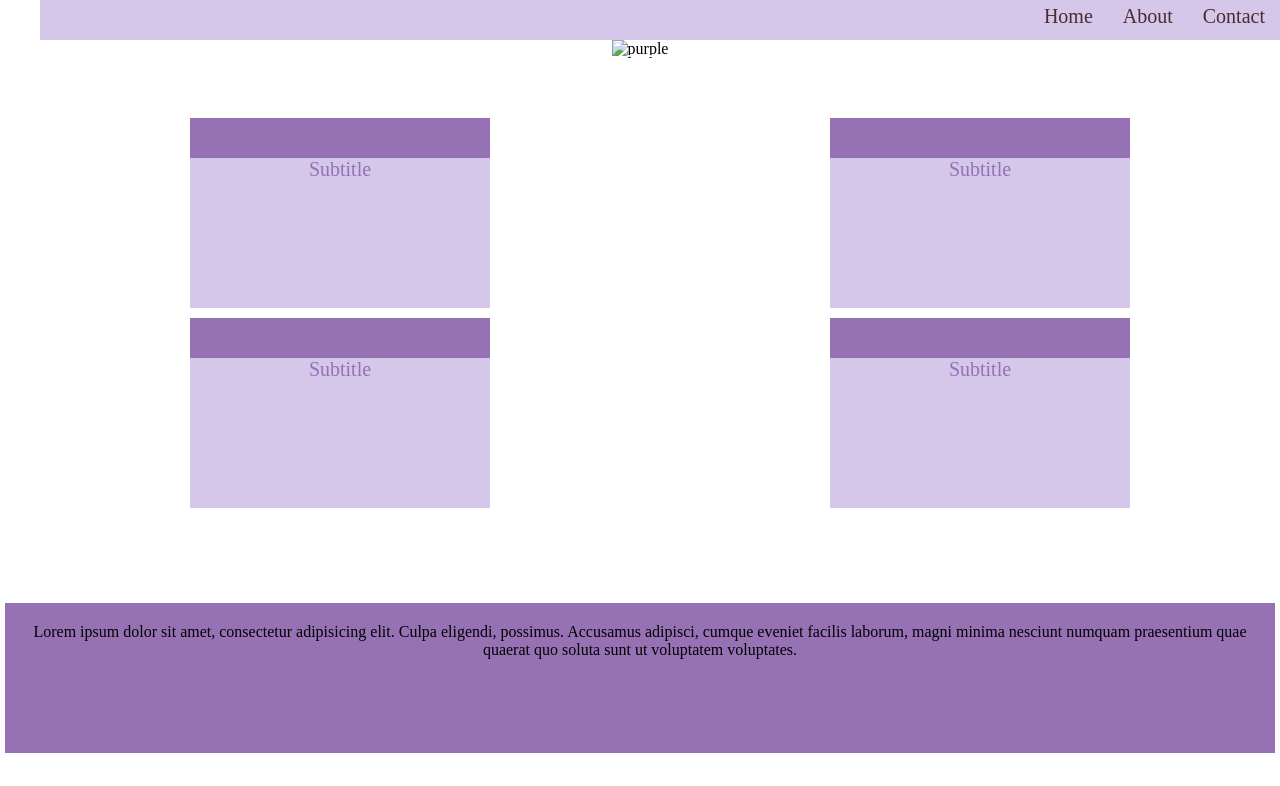
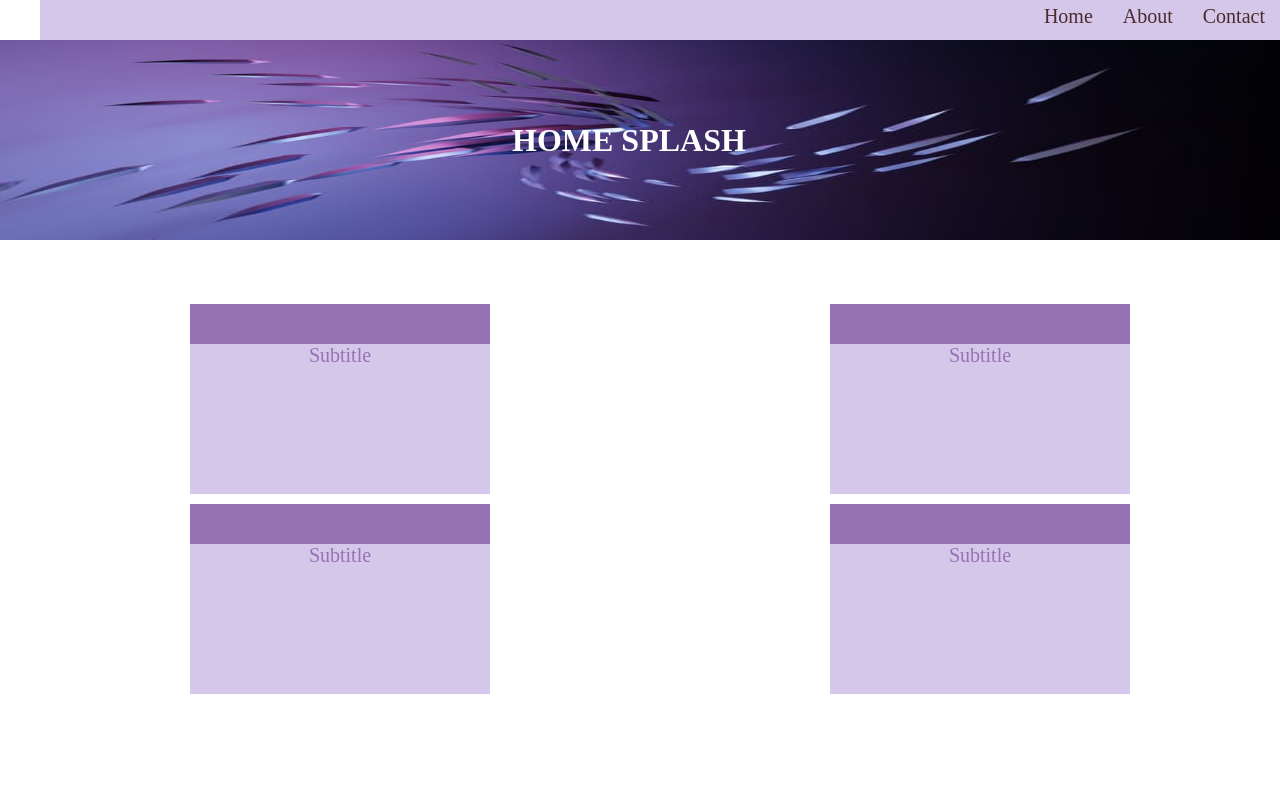
Before and after one commit to spencer-navy/FlexBox, a plain HTML site: page index.html in a window 1280 px wide. Shown: the top 786 px of the page. Drawn offline with Linux system fonts and the light colour scheme.

Commit message:
Update index.html

```diff
--- a/index.html
+++ b/index.html
@@ -26,7 +26,7 @@
 <!-- SPLASH SCREEN -->
 <div class="splash">
     <h1>HOME SPLASH</h1>
-    <img  class="purple-splash" src="Images/purple.jpeg" alt="purple">
+    <img  class="purple-splash" src="purple.jpeg" alt="purple">
 </div>
 
 
```
